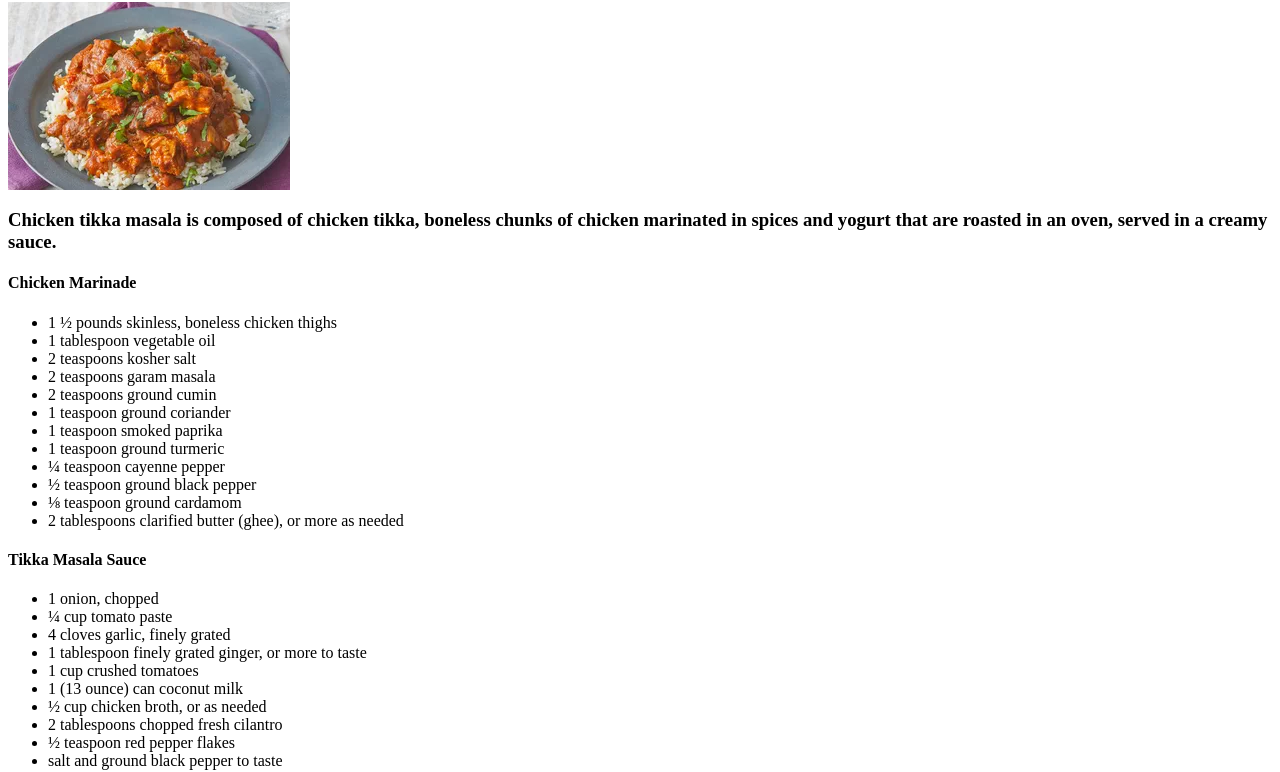
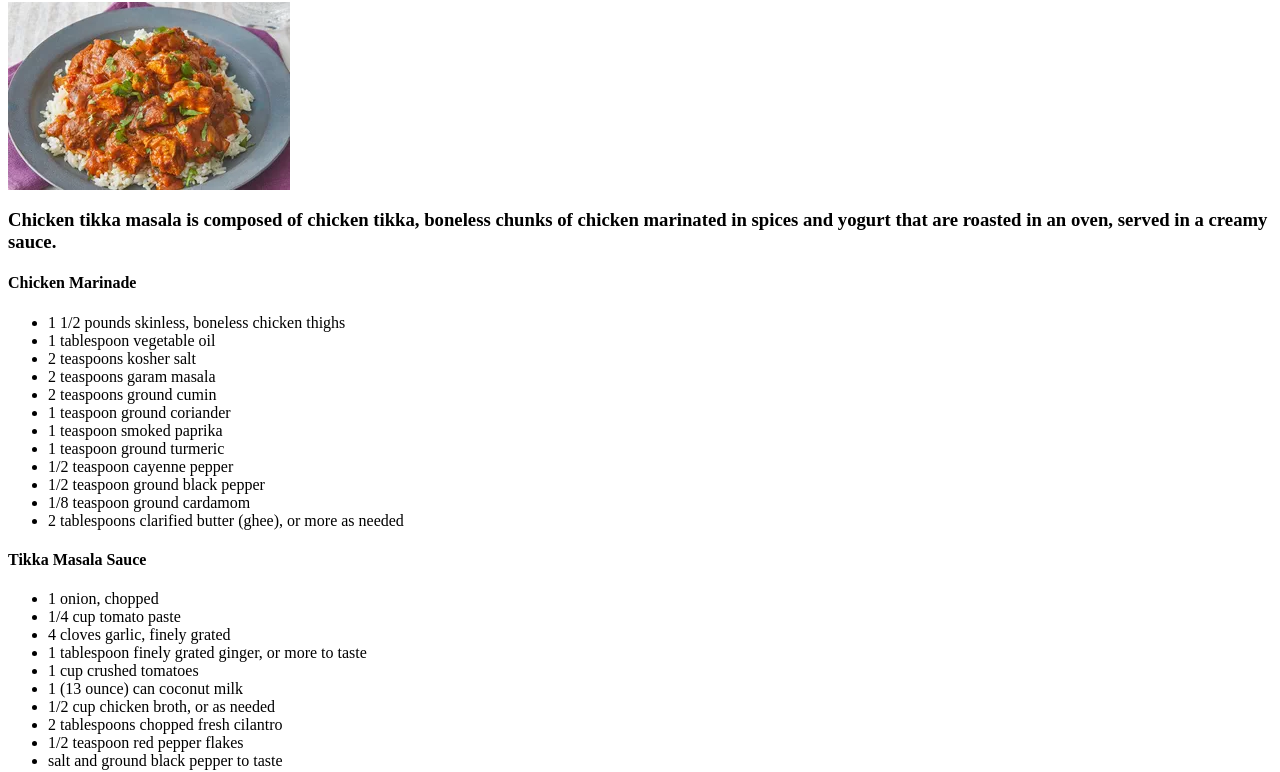
Before and after one commit to drewdailey/odin-recipes, a plain HTML site: page recipes/tikka_masala.html in a window 1280 px wide. Shown: the part 64-836 px from the top of the page. Drawn offline with Linux system fonts and the light colour scheme.

Commit message:
Updated some measurments to show correctly on the web page

```diff
--- a/recipes/tikka_masala.html
+++ b/recipes/tikka_masala.html
@@ -5,7 +5,7 @@
     and yogurt that are roasted in an oven, served in a creamy sauce.</h3>
 <h4>Chicken Marinade</h4>
 <ul>
-    <li>1 ½ pounds skinless, boneless chicken thighs</li>
+    <li>1 1/2 pounds skinless, boneless chicken thighs</li>
     <li>1 tablespoon vegetable oil</li>
     <li>2 teaspoons kosher salt</li>
     <li>2 teaspoons garam masala</li>
@@ -13,22 +13,22 @@
     <li>1 teaspoon ground coriander</li>
     <li>1 teaspoon smoked paprika</li>
     <li>1 teaspoon ground turmeric</li>
-    <li>¼ teaspoon cayenne pepper</li>
-    <li>½ teaspoon ground black pepper</li>
-    <li>⅛ teaspoon ground cardamom</li>
+    <li>1/2 teaspoon cayenne pepper</li>
+    <li>1/2 teaspoon ground black pepper</li>
+    <li>1/8 teaspoon ground cardamom</li>
     <li>2 tablespoons clarified butter (ghee), or more as needed</li>
 </ul>
 <h4>Tikka Masala Sauce</h4>
 <ul>
     <li>1 onion, chopped</li>
-    <li>¼ cup tomato paste</li>
+    <li>1/4 cup tomato paste</li>
     <li>4 cloves garlic, finely grated</li>
     <li>1 tablespoon finely grated ginger, or more to taste</li>
     <li>1 cup crushed tomatoes</li>
     <li>1 (13 ounce) can coconut milk</li>
-    <li>½ cup chicken broth, or as needed</li>
+    <li>1/2 cup chicken broth, or as needed</li>
     <li>2 tablespoons chopped fresh cilantro</li>
-    <li>½ teaspoon red pepper flakes</li>
+    <li>1/2 teaspoon red pepper flakes</li>
     <li>salt and ground black pepper to taste</li>
 </ul>
 <h4>Cooking Steps</h4>
```
Also changed, not shown: recipes/biryani.html (+4 -4 lines).
